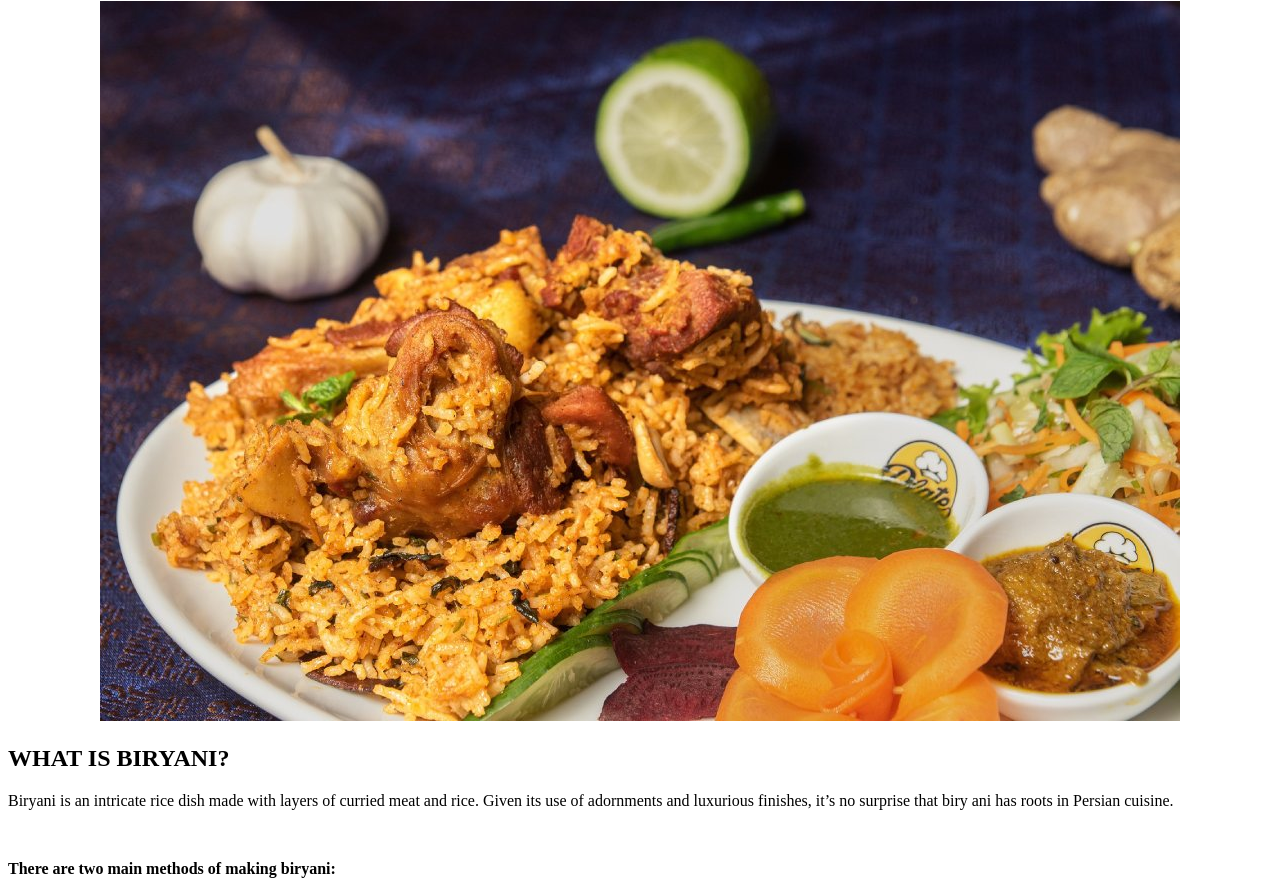
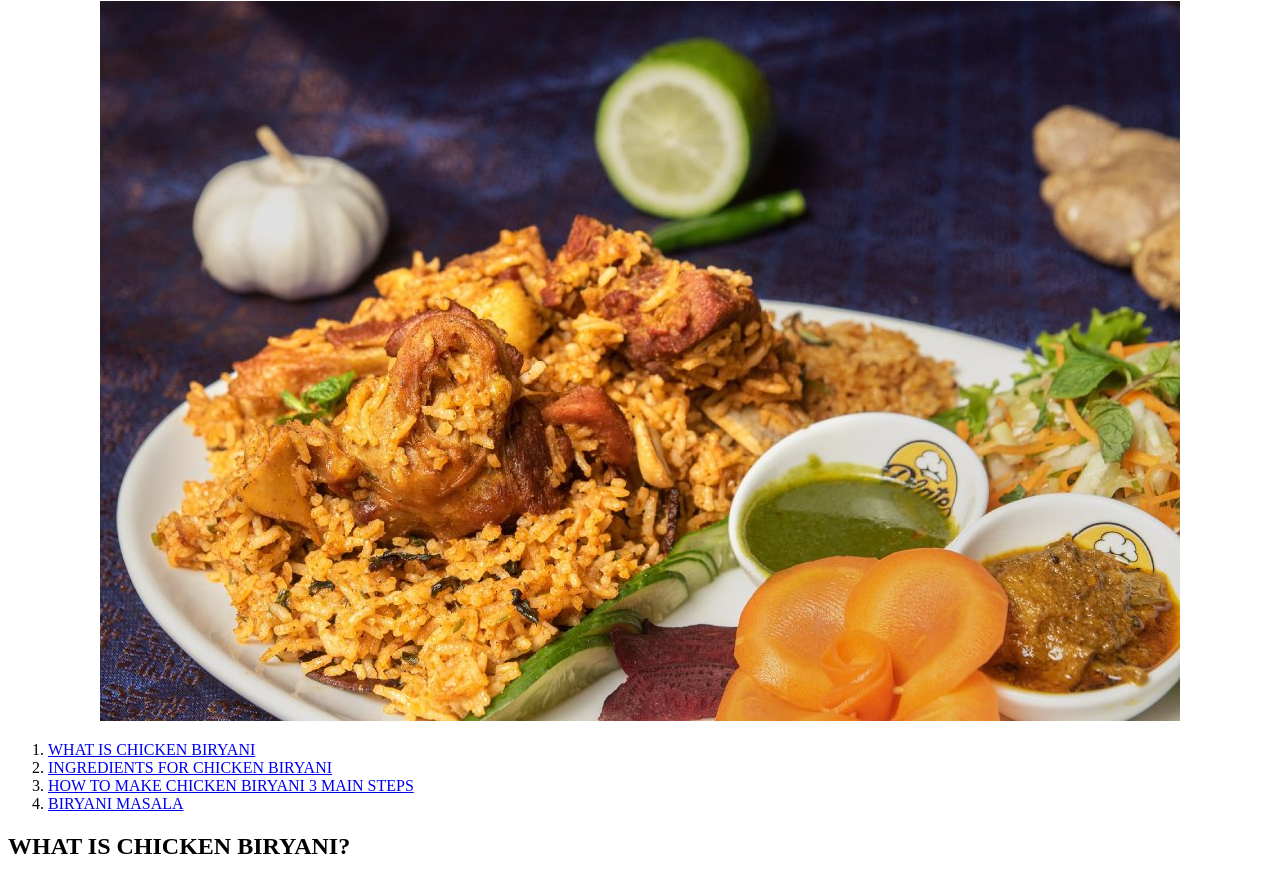
Before and after one commit to Waleed1123/Biryani-Website-with-Images, a plain HTML site: page index.html in a window 1280 px wide. Shown: the part 79-959 px from the top of the page. Drawn offline with Linux system fonts and the light colour scheme.

Commit message:
Biryani Images Web

```diff
--- a/index.html
+++ b/index.html
@@ -10,8 +10,16 @@
   <center>  <h1><b>PAKISTANI CHICKEN BIRYANI RECIPE</b></h1>
     <img src="./Images/002.jpg" alt="Biryani">
     </center>
+<ol><li><a href="#WHAT IS CHICKEN BIRYANI">WHAT IS CHICKEN BIRYANI</a></li>
+    <li><a href="#INGREDIENTS FOR CHICKEN BIRYANI">INGREDIENTS FOR CHICKEN BIRYANI</a></li>
+    <li><a href="#HOW TO MAKE CHICKEN BIRYANI 3 MAIN STEPS">HOW TO MAKE CHICKEN BIRYANI 3 MAIN STEPS</a></li>
+    <li><a href="#BIRYANI MASALA">BIRYANI MASALA</a></li>
 
-<h2><b>WHAT IS BIRYANI?
+    </ol>
+
+
+
+<h2 id="WHAT IS CHICKEN BIRYANI"><b>WHAT IS CHICKEN BIRYANI?
 </b></h2>
 <p>Biryani is an intricate rice dish made with layers of curried meat and rice.
     Given its use of adornments and luxurious finishes, it’s no surprise that biry
@@ -36,7 +44,7 @@
 
 </p>
 
-<h2>NOTES ON THE INGREDIENTS FOR CHICKEN BIRYANI
+<h2 id="INGREDIENTS FOR CHICKEN BIRYANI">NOTES ON THE INGREDIENTS FOR CHICKEN BIRYANI
 </h2>
 <img src="./Images/004.jpg" alt="INGREDIENTS FOR CHICKEN BIRYANI">
 
@@ -71,7 +79,7 @@
 
 <img src="./Images/005.jpg" alt="Biryani pic">
 
-<h2><b>HOW TO MAKE CHICKEN BIRYANI 3 MAIN STEPS
+<h2 id="HOW TO MAKE CHICKEN BIRYANI 3 MAIN STEPS"><b>HOW TO MAKE CHICKEN BIRYANI 3 MAIN STEPS
 </b></h2>
 <p>I believe this recipe is as easy as an authentic biryani recipe can be  no superfluous or tedious steps that don’t contribute to big flavor. You’ll find that while it takes time, most of it is passive cooking time. And the end result is quite rewarding and impressive. These are 3 parts to making chicken biryani:
 
@@ -108,7 +116,7 @@
 
 <img src="./Images/008.jpg" alt=""> <img src="./Images/009.jpg" alt="">
 
-<h2>BIRYANI MASALA
+<h2 id="BIRYANI MASALA">BIRYANI MASALA
 </h2>
 <br/>
 <p>Pakistani biryani is heavy on spice (and flavor!), and is often made with biryani masala, or simply put, a medley of spices that come together to give it a distinct, masaledar (or spice-laden) taste.
@@ -149,20 +157,8 @@
     <li>1/4 tsp carom seeds (ajwain)
     </li>
 
-    <p><b>Note</b>You don’t have to have every single one of these spices to make a wonderful biryani. Don’t worry if you’re missing some – it’ll still give your biryani exceptional flavor!</p>
+    <p><b>NoteYou don’t have to have every single one of these spices to make a wonderful biryani. Don’t worry if you’re missing some – it’ll still give your biryani exceptional flavor!</p>
 </ul>
-
-
-<h1><b>HOW TO MAKE THE CHICKEN TENDER AND FLAVORFUL
-</b></h1>
-<p>There are <b>3 components</b> that make the chicken tender and deeply flavored:
-
-</p>
-
-
-
-
-
 
 
 
```
